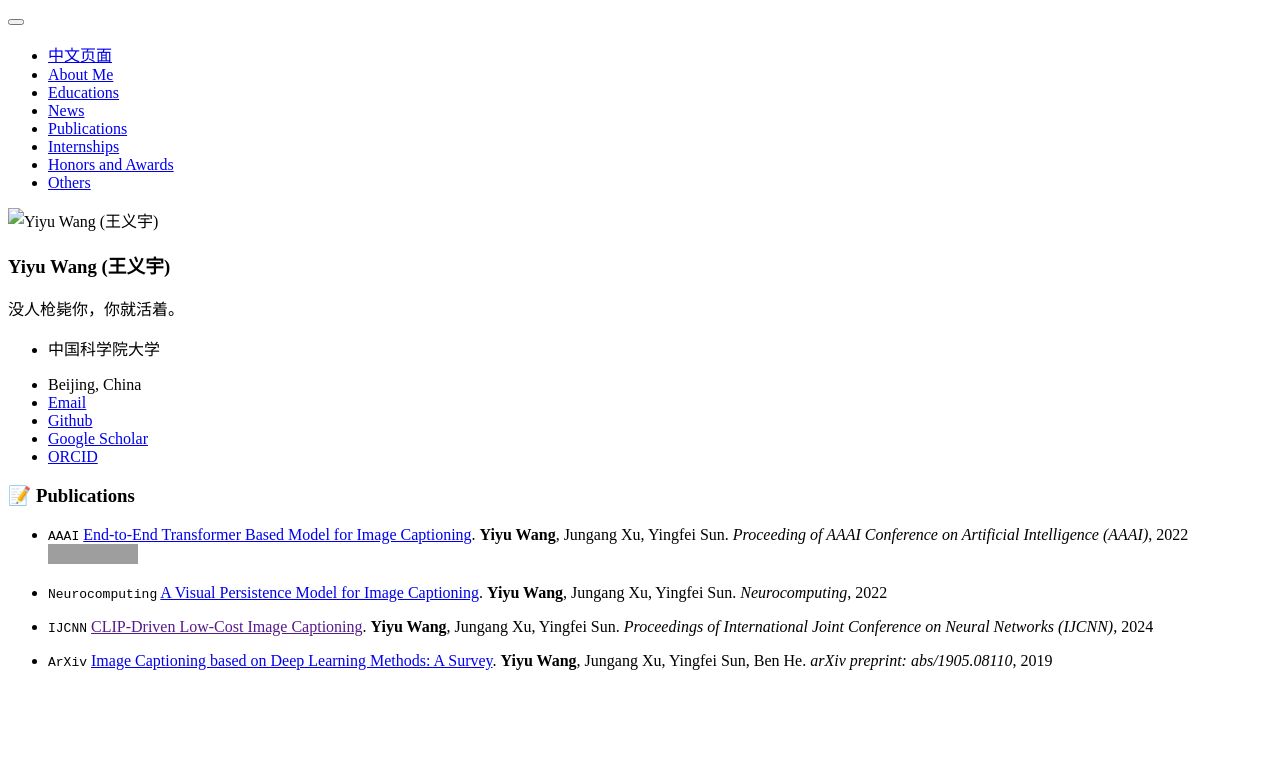
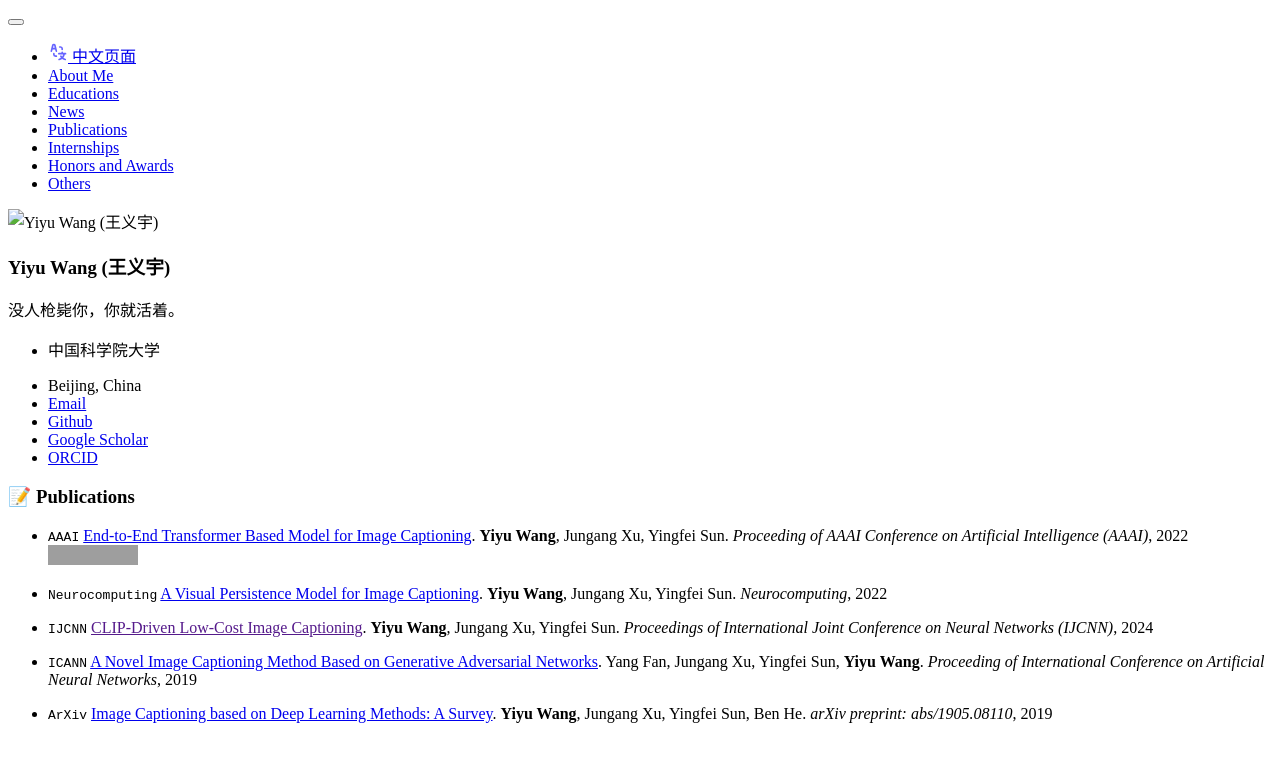
Before and after one commit to xunzhi99/xunzhi99.github.io, a Jekyll site: the page built from _pages/includes/publications.md, in a window 1280 px wide. Shown: the top 762 px of the page. Built offline with Jekyll 4.4.1, drawn with Linux system fonts in a browser that asks for light colours; our own code applies the rules of GitHub Pages for plain Markdown files; grey boxes are pictures that could not be loaded.

Commit message:
更新描述，添加语言切换图标

```diff
--- a/_includes/masthead.html
+++ b/_includes/masthead.html
@@ -5,7 +5,10 @@
         <button><div class="navicon"></div></button>
         <ul class="visible-links">
           <li class="masthead__menu-item masthead__menu-item--lg masthead__menu-home-item">
-            <a href="/about_cn" target="_self">中文页面</a>
+            <a href="/about_cn" target="_self">
+              <img class="svg" src="/images/en_cn.svg" width="20pt">
+              中文页面
+            </a>
           </li>
           {% for link in site.data.navigation.main %}
             <li class="masthead__menu-item"><a href="{{ domain }}{{ link.url }}">{{ link.title }}</a></li>
--- a/_pages/includes/publications.md
+++ b/_pages/includes/publications.md
@@ -6,4 +6,6 @@
 
 - ``IJCNN`` [CLIP-Driven Low-Cost Image Captioning](). **Yiyu Wang**, Jungang Xu, Yingfei Sun. _Proceedings of International Joint Conference on Neural Networks (IJCNN)_, 2024
 
+- ``ICANN`` [A Novel Image Captioning Method Based on Generative Adversarial Networks](https://link.springer.com/chapter/10.1007/978-3-030-30490-4_23). Yang Fan, Jungang Xu, Yingfei Sun, **Yiyu Wang**. _Proceeding of International Conference on Artificial Neural Networks_, 2019
+
 - ``ArXiv`` [Image Captioning based on Deep Learning Methods: A Survey](https://arxiv.org/abs/1905.08110). **Yiyu Wang**, Jungang Xu, Yingfei Sun, Ben He. _arXiv preprint: abs/1905.08110_, 2019
```
Also changed, not shown: images/en_cn.svg (added).
